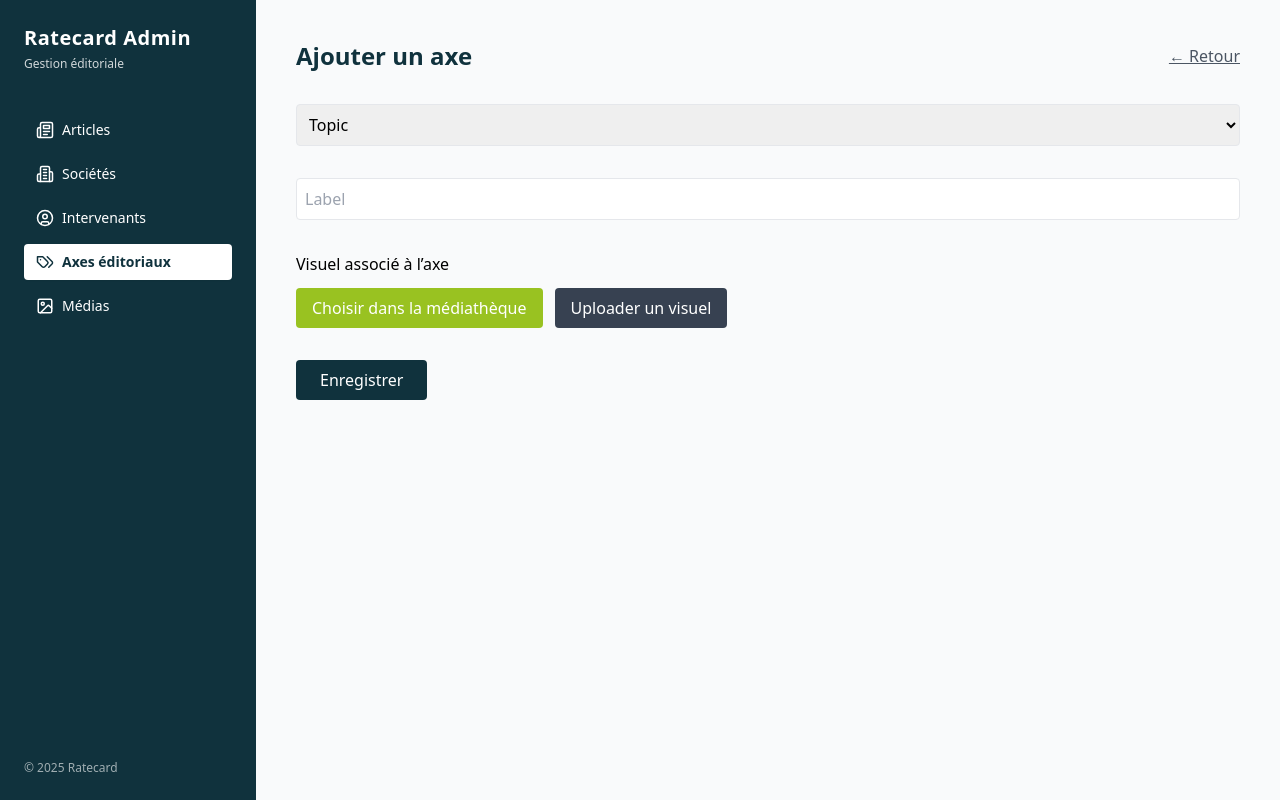
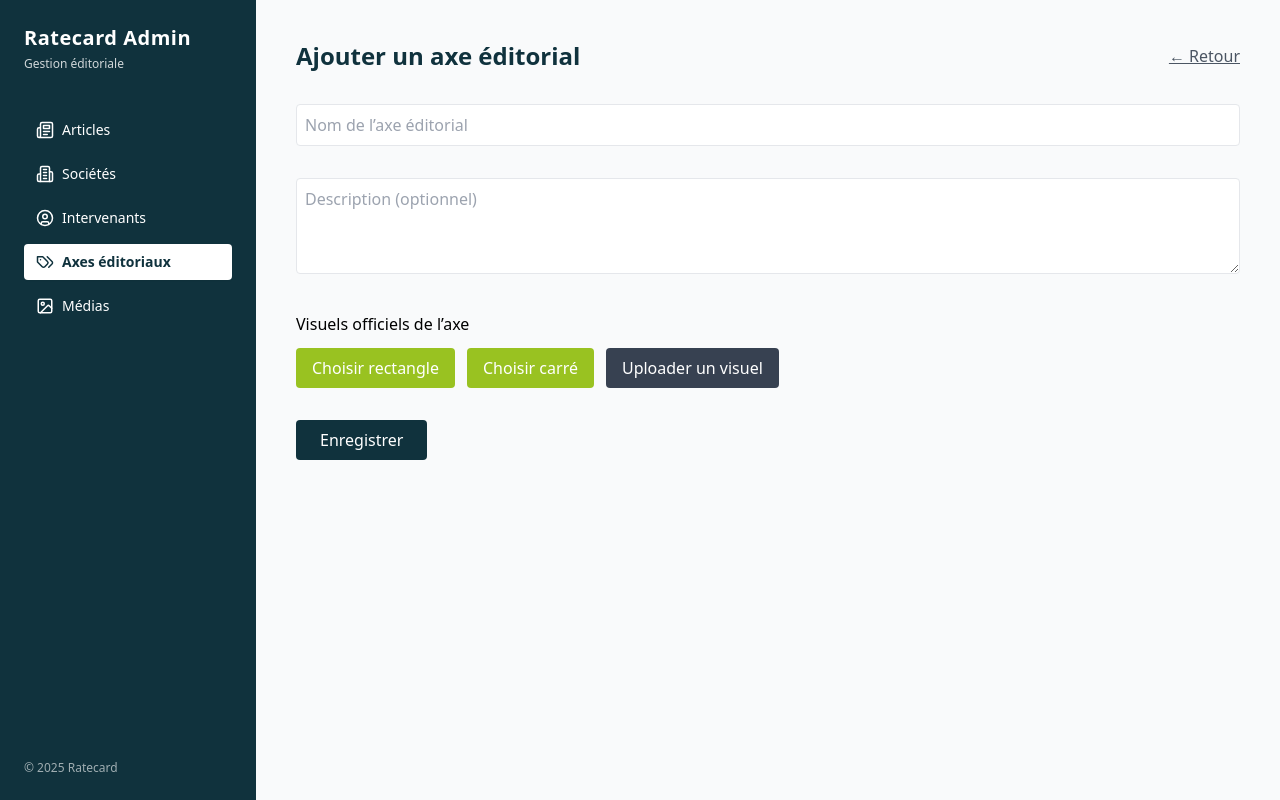
Before and after one commit to MisterFredo/ratecard, a Next.js app in the folder frontend/: page /admin/axes/create in a window 1280 px wide. Built offline with nearby package versions, Linux system fonts and the light colour scheme; no server answers.

Commit message:
Update page.tsx

```diff
--- a/frontend/app/admin/axes/create/page.tsx
+++ b/frontend/app/admin/axes/create/page.tsx
@@ -7,77 +7,124 @@ import MediaPicker from "@/components/admin/MediaPicker";
 import MediaUploader from "@/components/admin/MediaUploader";
 
 export default function CreateAxe() {
-  const [type, setType] = useState("TOPIC");
+  /* -----------------------------------------
+     STATE — modèle final
+  ----------------------------------------- */
   const [label, setLabel] = useState("");
+  const [description, setDescription] = useState("");
 
-  const [visuelUrl, setVisuelUrl] = useState("");          // rectangle
-  const [visuelSquareUrl, setVisuelSquareUrl] = useState(""); // carré
+  // IDs BQ des médias
+  const [mediaRectangleId, setMediaRectangleId] = useState<string | null>(null);
+  const [mediaSquareId, setMediaSquareId] = useState<string | null>(null);
+
+  // URLs pour preview (frontend only)
+  const [mediaRectangleUrl, setMediaRectangleUrl] = useState<string | null>(null);
+  const [mediaSquareUrl, setMediaSquareUrl] = useState<string | null>(null);
 
   const [pickerOpen, setPickerOpen] = useState(false);
+  const [pickerMode, setPickerMode] = useState<"rectangle" | "square">("rectangle");
+
   const [uploaderOpen, setUploaderOpen] = useState(false);
 
   const [saving, setSaving] = useState(false);
-  const [result, setResult] = useState(null);
+  const [result, setResult] = useState<any>(null);
 
-  // SAVE AXE
+  /* -----------------------------------------
+     SAVE AXE
+  ----------------------------------------- */
   async function save() {
     if (!label) return alert("Merci de renseigner le label");
 
     setSaving(true);
 
-    const res = await api.post("/axes/create", {
-      type,
+    // 1) Création AXE
+    const axeRes = await api.post("/axes/create", {
       label,
-      visuel_url: visuelUrl || null,
-      visuel_square_url: visuelSquareUrl || null,
+      description,
+      media_rectangle_id: mediaRectangleId,
+      media_square_id: mediaSquareId,
+      seo_title: null,
+      seo_description: null,
     });
 
-    setResult(res);
+    const id_axe = axeRes.id_axe;
+    setResult(axeRes);
+
+    // 2) Assign média → Axe
+    if (mediaRectangleId) {
+      await api.post("/media/assign", {
+        media_id: mediaRectangleId,
+        entity_type: "axe",
+        entity_id: id_axe,
+      });
+    }
+
+    if (mediaSquareId) {
+      await api.post("/media/assign", {
+        media_id: mediaSquareId,
+        entity_type: "axe",
+        entity_id: id_axe,
+      });
+    }
+
     setSaving(false);
   }
 
+  /* -----------------------------------------
+     RENDER
+  ----------------------------------------- */
+
   return (
     <div className="space-y-8">
-
       {/* HEADER */}
       <div className="flex justify-between items-center">
         <h1 className="text-2xl font-semibold text-ratecard-blue">
-          Ajouter un axe
+          Ajouter un axe éditorial
         </h1>
         <Link href="/admin/axes" className="underline text-gray-600">
           ← Retour
         </Link>
       </div>
 
-      {/* TYPE */}
-      <select
-        value={type}
-        onChange={(e) => setType(e.target.value)}
-        className="border p-2 w-full rounded"
-      >
-        <option value="TOPIC">Topic</option>
-        <option value="PRODUCT">Product</option>
-        <option value="COMPANY_TAG">Company Tag</option>
-      </select>
-
       {/* LABEL */}
       <input
-        placeholder="Label"
+        placeholder="Nom de l’axe éditorial"
         value={label}
         onChange={(e) => setLabel(e.target.value)}
         className="border p-2 w-full rounded"
       />
 
-      {/* VISUEL */}
+      {/* DESCRIPTION */}
+      <textarea
+        placeholder="Description (optionnel)"
+        value={description}
+        onChange={(e) => setDescription(e.target.value)}
+        className="border p-2 w-full rounded h-24"
+      />
+
+      {/* VISUELS */}
       <div className="space-y-3">
-        <label className="font-medium">Visuel associé à l’axe</label>
+        <label className="font-medium">Visuels officiels de l’axe</label>
 
         <div className="flex gap-3">
           <button
-            onClick={() => setPickerOpen(true)}
+            onClick={() => {
+              setPickerMode("rectangle");
+              setPickerOpen(true);
+            }}
             className="bg-ratecard-green text-white px-4 py-2 rounded"
           >
-            Choisir dans la médiathèque
+            Choisir rectangle
+          </button>
+
+          <button
+            onClick={() => {
+              setPickerMode("square");
+              setPickerOpen(true);
+            }}
+            className="bg-ratecard-green text-white px-4 py-2 rounded"
+          >
+            Choisir carré
           </button>
 
           <button
@@ -88,23 +135,23 @@ export default function CreateAxe() {
           </button>
         </div>
 
-        {/* PREVIEW RECT */}
-        {visuelUrl && (
+        {/* PREVIEW RECTANGLE */}
+        {mediaRectangleUrl && (
           <div>
             <p className="text-sm text-gray-500">Visuel rectangle :</p>
             <img
-              src={visuelUrl}
+              src={mediaRectangleUrl}
               className="w-60 h-auto border rounded bg-white mt-1"
             />
           </div>
         )}
 
         {/* PREVIEW SQUARE */}
-        {visuelSquareUrl && (
+        {mediaSquareUrl && (
           <div>
             <p className="text-sm text-gray-500">Visuel carré :</p>
             <img
-              src={visuelSquareUrl}
+              src={mediaSquareUrl}
               className="w-24 h-24 object-cover border rounded bg-white mt-1"
             />
           </div>
@@ -115,28 +162,36 @@ export default function CreateAxe() {
       <MediaPicker
         open={pickerOpen}
         onClose={() => setPickerOpen(false)}
-        category="generics"  // correct
-        onSelect={(url) => {
-          if (url.includes("square")) {
-            setVisuelSquareUrl(url);
+        category="generics"
+        /* 🔥 NOUVEAU : onSelect renvoie { media_id, url, format } */
+        onSelect={(item) => {
+          if (pickerMode === "rectangle") {
+            setMediaRectangleId(item.media_id);
+            setMediaRectangleUrl(item.url);
           } else {
-            setVisuelUrl(url);
+            setMediaSquareId(item.media_id);
+            setMediaSquareUrl(item.url);
           }
+          setPickerOpen(false);
         }}
       />
 
       {/* MEDIA UPLOADER */}
       {uploaderOpen && (
-        <div className="border rounded p-4 bg-white">
-          <MediaUploader
-            category="generics"  // correction → dossier réel
-            onUploadComplete={({ square, rectangle }) => {
-              setVisuelSquareUrl(square.url);
-              setVisuelUrl(rectangle.url);
-              setUploaderOpen(false);
-            }}
-          />
-        </div>
+        <MediaUploader
+          category="generics"
+          /* 🔥 NOUVEAU : uploader renvoie media_id déjà indexé BQ */
+          onUploadComplete={(meta) => {
+            // meta = { original, rectangle, square } avec media_id
+            setMediaRectangleId(meta.rectangle.media_id);
+            setMediaRectangleUrl(meta.rectangle.url);
+
+            setMediaSquareId(meta.square.media_id);
+            setMediaSquareUrl(meta.square.url);
+
+            setUploaderOpen(false);
+          }}
+        />
       )}
 
       {/* SAVE */}
```
